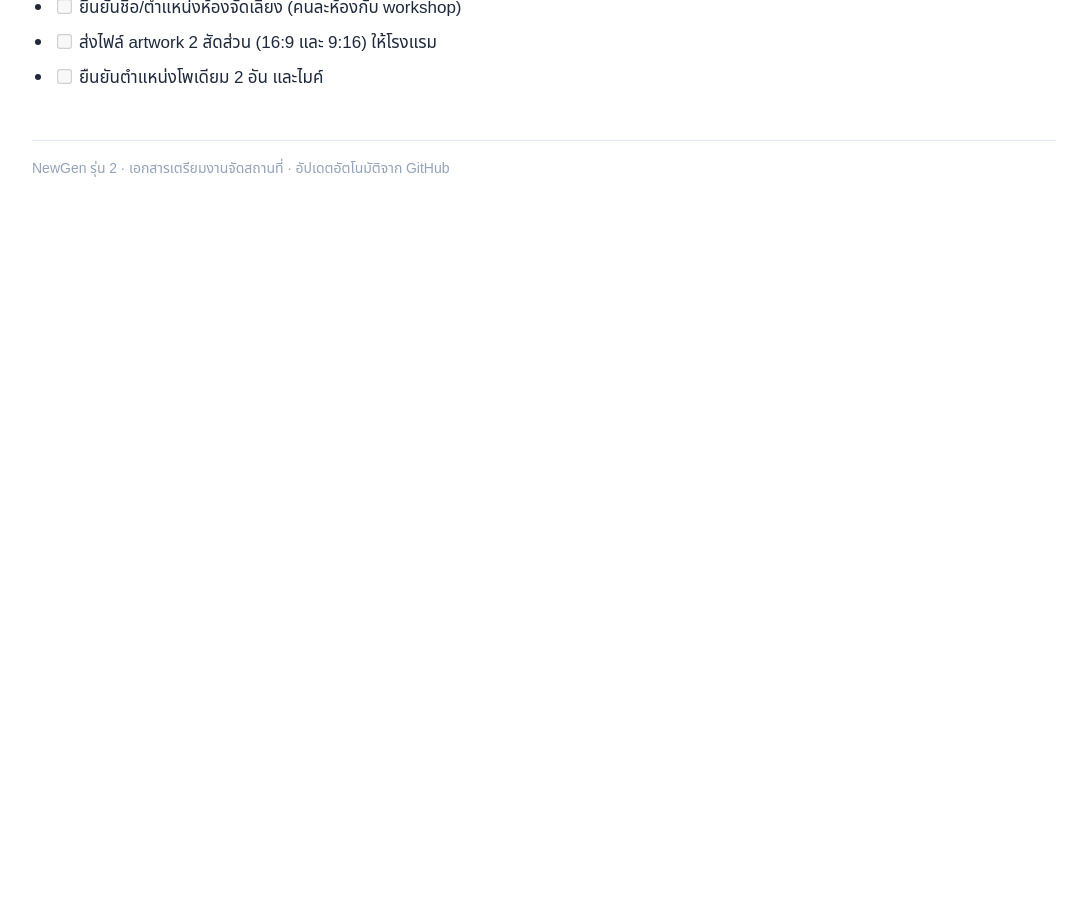
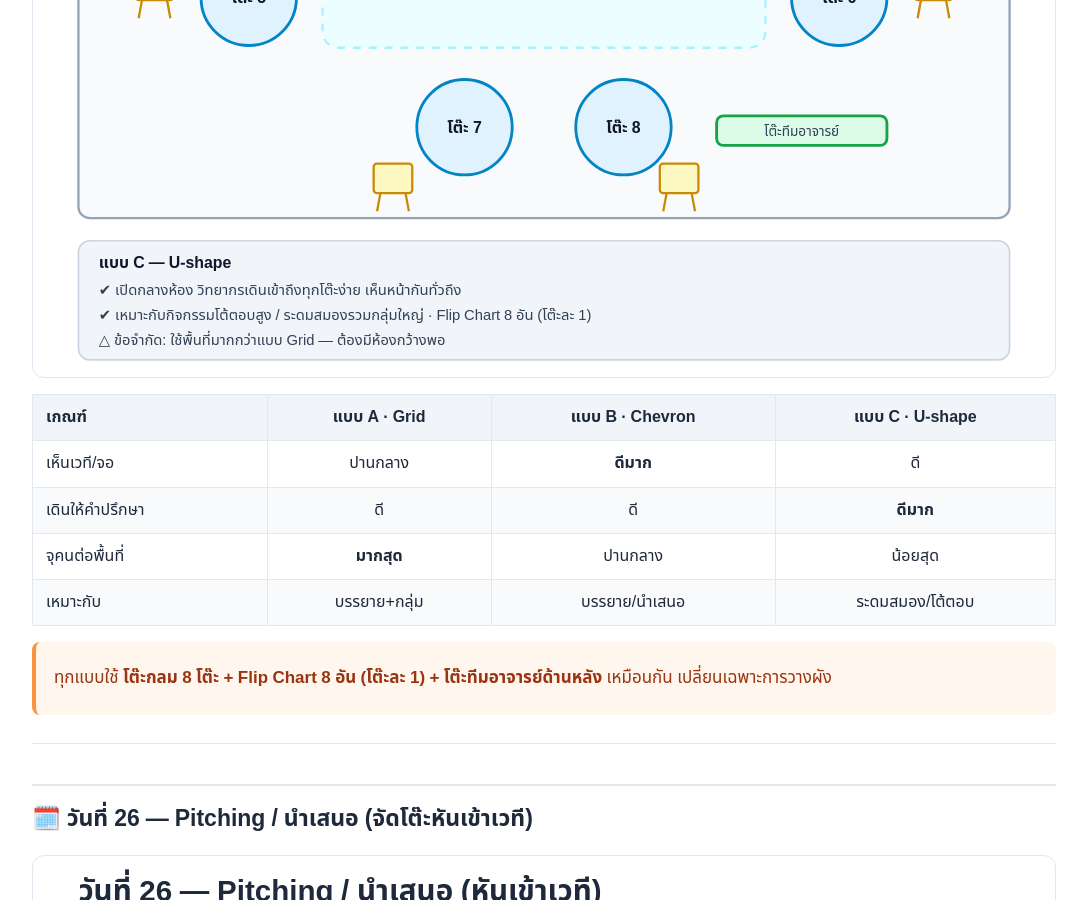
Before and after one commit to prascymj/newgen-batch2-event, a Jekyll site: the page built from index.md, in a window 1280 px wide and 900 px high, scrolled down 3238 px. Shown: the whole window, without its empty margins (96-1183 px from the left). Built offline with Jekyll 4.4.1, drawn with Linux system fonts in a browser that asks for light colours; some web fonts are replaced; our own code applies the rules of GitHub Pages for plain Markdown files; before the commit the page ends 3499 px from its top, so only the background shows below that; some of the changed text lies outside the part shown.

Commit message:
Add 2 alternative round-table layouts (Chevron, U-shape) + comparison table
Co-Authored-By: Claude Opus 4.8 <noreply@anthropic.com>

```diff
--- a/index.md
+++ b/index.md
@@ -16,6 +14,29 @@
 | เวที | อยู่ด้านหน้าห้อง |
 | ช่วงเย็น | เมื่อกิจกรรมของเราเสร็จ **ทีมแสงสีเสียงและเวทีเข้าติดตั้งได้เลย** |
 | ห้องจัดเลี้ยง | **แยกไปใช้อีกห้องหนึ่ง** (ไม่ใช่ห้องเดียวกับ workshop) |
+
+### 🔀 ทางเลือกการจัดโต๊ะกลม 8 โต๊ะ (เลือกได้ตามห้อง/กิจกรรม)
+
+**แบบ A — Grid 2×4 (แถวตรง)** — มาตรฐาน จุคนได้มากที่สุดต่อพื้นที่ เดินระหว่างแถวสะดวก
+
+![แบบ A — Grid 2×4](day25-layout.svg)
+
+**แบบ B — Chevron (เฉียงหันเข้าเวที)** — ทุกโต๊ะเห็นเวที/จอชัด ทางเดินกลางกว้าง เหมาะช่วงบรรยายสลับ workshop
+
+![แบบ B — Chevron](day25-alt-chevron.svg)
+
+**แบบ C — U-shape (ตัวยู เปิดกลางห้อง)** — วิทยากรเดินให้คำปรึกษาทุกโต๊ะง่าย เห็นหน้ากันทั่วถึง เหมาะกิจกรรมโต้ตอบสูง (ใช้พื้นที่มากกว่า)
+
+![แบบ C — U-shape](day25-alt-ushape.svg)
+
+| เกณฑ์ | แบบ A · Grid | แบบ B · Chevron | แบบ C · U-shape |
+|---|:---:|:---:|:---:|
+| เห็นเวที/จอ | ปานกลาง | **ดีมาก** | ดี |
+| เดินให้คำปรึกษา | ดี | ดี | **ดีมาก** |
+| จุคนต่อพื้นที่ | **มากสุด** | ปานกลาง | น้อยสุด |
+| เหมาะกับ | บรรยาย+กลุ่ม | บรรยาย/นำเสนอ | ระดมสมอง/โต้ตอบ |
+
+> ทุกแบบใช้ **โต๊ะกลม 8 โต๊ะ + Flip Chart 8 อัน (โต๊ะละ 1) + โต๊ะทีมอาจารย์ด้านหลัง** เหมือนกัน เปลี่ยนเฉพาะการวางผัง
 
 ---
 
```
Also changed, not shown: other parts of index.md (+0 -2 lines), day25-alt-chevron.svg (added), day25-alt-ushape.svg (added).
